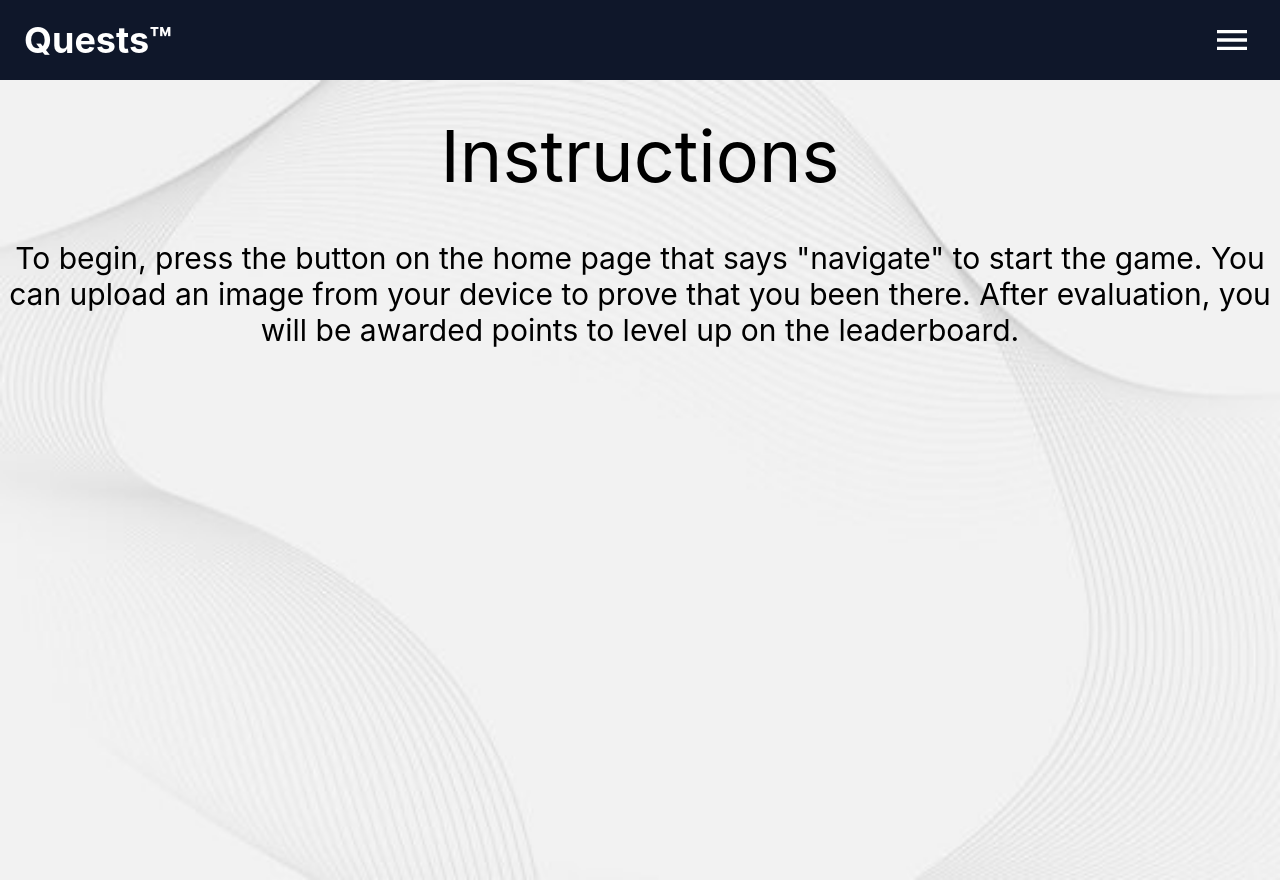
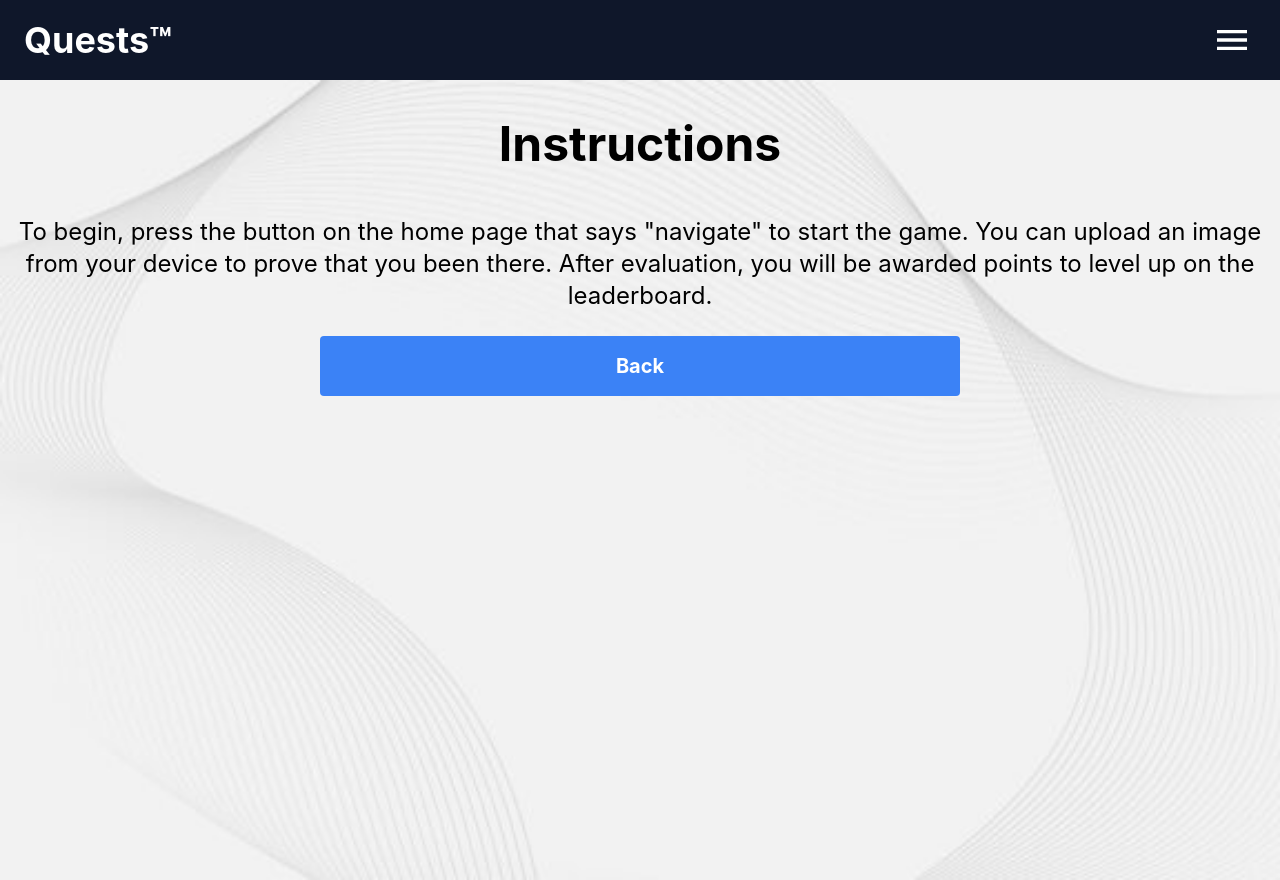
Before and after one commit to nnhphong/GrassQuest, a React (Vite) app in the folder frontend/: page / in a window 1280 px wide. Both pictures are taken after a click on the button "Instructions". Built offline with nearby package versions, Linux system fonts and the light colour scheme.

Commit message:
UI Changes

```diff
--- a/frontend/src/App.jsx
+++ b/frontend/src/App.jsx
@@ -8,7 +8,7 @@ function App() {
   const [view, setView] = useState("home");
 
   return (
-    <>
+    <div className="h-dvh">
       <Navbar setView={setView}/>
       {
         view == "home" ?
@@ -19,7 +19,7 @@ function App() {
           <Instructions setView={setView}/>
         : <div></div>
         }
-    </>
+    </div>
   )
 }
 
--- a/frontend/src/Game.jsx
+++ b/frontend/src/Game.jsx
@@ -2,10 +2,10 @@ import Monument from "./assets/monument1.jpg"
 
 function Game({setView}) {
   return (
-    <div className="bg-[url(./assets/forest.jpg)] h-dvh bg-cover">
+    <div className="bg-slate-800 h-dvh bg-cover">
         <div className="flex flex-col justify-center items-center pt-4">
-            <div className="text-4xl underline">Current Target</div>
-            <div className="text-xl pt-2">3 km · NE</div>
+            <div className="text-4xl font-bold text-white">Current Target</div>
+            <div className="text-xl pt-2 font-bold text-white">3 km · NE</div>
             <img src={Monument} className="pt-4 object-cover w-9/12"/>
             <button class="mt-4 bg-blue-500 hover:bg-blue-700 text-white font-bold py-2 px-4 border border-blue-700 rounded w-9/12 h-12 relative">
                 <input
@@ -17,7 +17,7 @@ function Game({setView}) {
                         console.log(event.target.files[0]);
                     }}
                 />
-                <div class="flex flex-col justify-center itemes-center absolute top-0 bottom-0 left-0 right-0 m-auto" >
+                <div class="flex flex-col justify-center itemes-center absolute top-0 bottom-0 left-0 right-0 m-auto text-white" >
                     <div>Submit Image</div>
                 </div>
             </button>
--- a/frontend/src/body.jsx
+++ b/frontend/src/body.jsx
@@ -1,16 +1,16 @@
 // eslint-disable-next-line react/prop-types
 function Body({setView}) {
   return (
-    <div className="bg-[url(./assets/test.jpg)] h-dvh bg-cover">
-        <h1 className = "px-2 py-10 text-center text-7xl">Hello User!</h1>
-        <h2 className = "px-2 py-2 text-center text-wrap text-3xl">Want to start an adventure?</h2>
+    <div className="bg-[url(./assets/test.jpg)] h-dvh pb-10 bg-cover flex flex-col justify-center">
+        <h1 className = "px-2 pt-10 pb-3 text-center text-5xl font-bold">Hello User!</h1>
+        <h2 className = "px-2 py-3 text-center text-wrap text-3xl">Want to start an adventure?</h2>
         <div className="flex justify-center my-2">
-            <button className="bg-blue-500 hover:bg-blue-700 text-white font-bold text-xl py-4 px-8 rounded" onClick={()=>{
+            <button className="bg-blue-500 hover:bg-blue-700 text-white font-bold text-xl py-4 px-8 rounded w-1/2" onClick={()=>{
               setView("ingame");
             }}>Navigate</button>
         </div>
         <div className="flex justify-center my-2">
-            <button className="bg-blue-500 hover:bg-blue-700 text-white font-bold text-xl py-4 px-8 rounded" onClick={()=>{
+            <button className="bg-blue-500 hover:bg-blue-700 text-white font-bold text-xl py-4 px-8 rounded w-1/2" onClick={()=>{
               setView("instructions");
             }}>Instructions</button>
         </div>
--- a/frontend/src/instructions.jsx
+++ b/frontend/src/instructions.jsx
@@ -1,9 +1,12 @@
 // eslint-disable-next-line react/prop-types
-function Instructions() {
+function Instructions({setView}) {
     return (
-      <div className="bg-[url(./assets/test.jpg)] h-dvh bg-cover">
-        <h1 className = "px-2 py-10 text-center text-7xl">Instructions</h1>
-        <p className = "px-2 py-2 text-center text-wrap text-3xl">To begin, press the button on the home page that says &quot;navigate&quot; to start the game. You can upload an image from your device to prove that you been there. After evaluation, you will be awarded points to level up on the leaderboard.</p>
+      <div className="bg-[url(./assets/test.jpg)] h-dvh bg-cover flex items-center flex-col">
+        <h1 className = "px-4 py-10 text-center text-5xl font-bold">Instructions</h1>
+        <p className = "px-4 py-2 text-center text-wrap text-2xl">To begin, press the button on the home page that says &quot;navigate&quot; to start the game. You can upload an image from your device to prove that you been there. After evaluation, you will be awarded points to level up on the leaderboard.</p>
+        <button className="mt-4 bg-blue-500 hover:bg-blue-700 text-white font-bold text-xl py-4 px-8 rounded w-1/2" onClick={()=>{
+              setView("home");
+            }}>Back</button>
       </div>
     )
   }
--- a/frontend/tailwind.config.js
+++ b/frontend/tailwind.config.js
@@ -24,6 +24,9 @@ export default {
           '"Noto Color Emoji"',
         ],
       },
+      spacing: {
+        '9/10': '90%',
+      }
     },
   },
   plugins: [],
```
Also changed, not shown: frontend/src/assets/forest.jpg.
